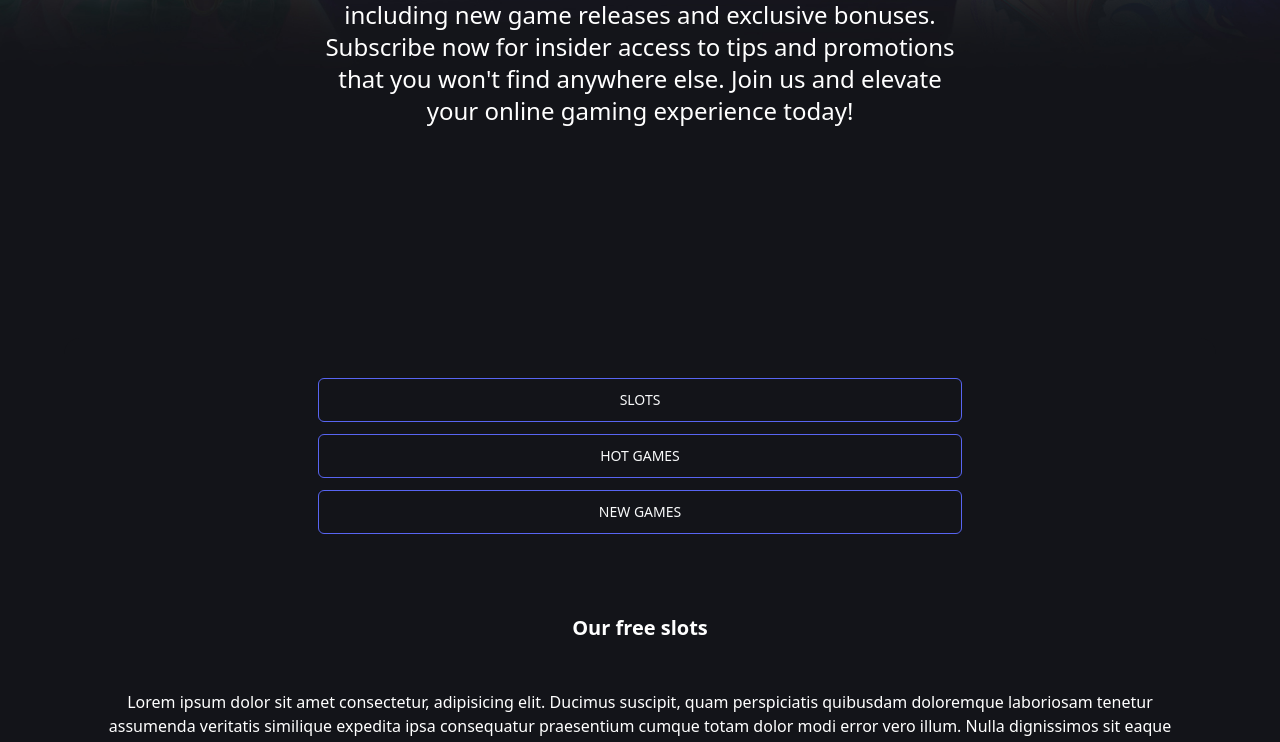
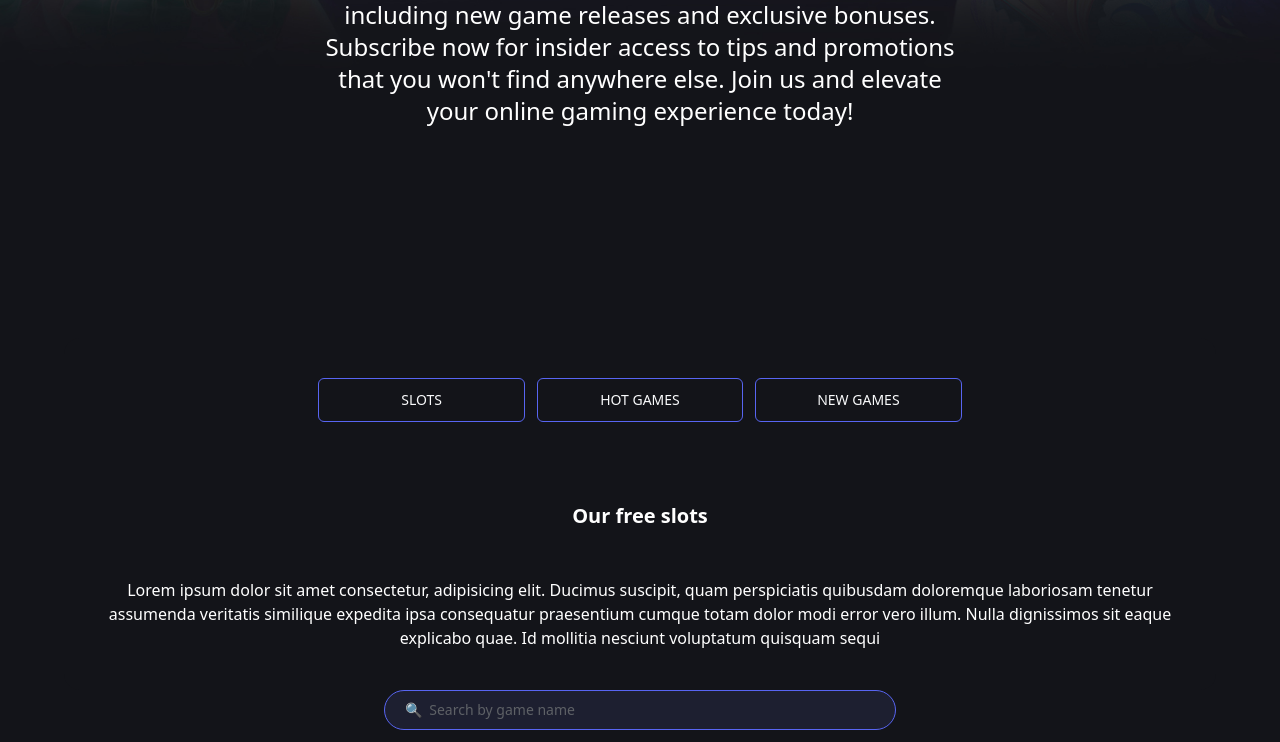
Before and after one commit to nemanjMro/200, a Next.js app: page /games in a window 1280 px wide. Shown: the part 517-1259 px from the top of the page. Built offline with nearby package versions, Linux system fonts and the light colour scheme; no server answers.

Commit message:
add json with data

```diff
--- a/components/GameListAllGames.jsx
+++ b/components/GameListAllGames.jsx
@@ -18,7 +18,7 @@ export const GameListAllGames = ({ data }) => {
   return (
     <>
       <div className=" flex flex-col items-center max-w-6xl w-6xl h-auto rounded-2xl bg-[#131419] p-10">
-        <div className=" w-full md:w-3/5 pb-10  grid grid-cols-3  md:grid-cols-1  gap-3">
+        <div className=" w-full md:w-3/5 pb-10  grid md:grid-cols-3 grid-cols-1 gap-3">
           <Button
             asChild
             size="lg"
```
